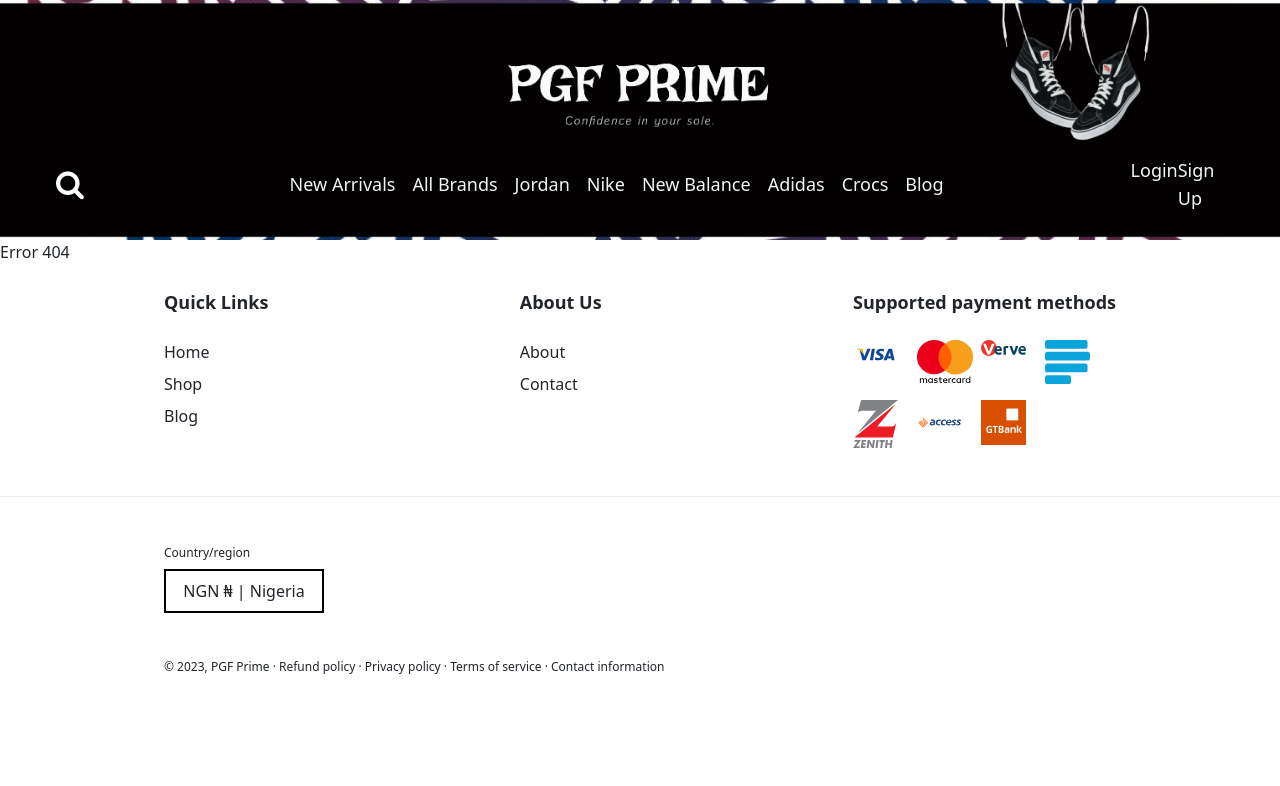
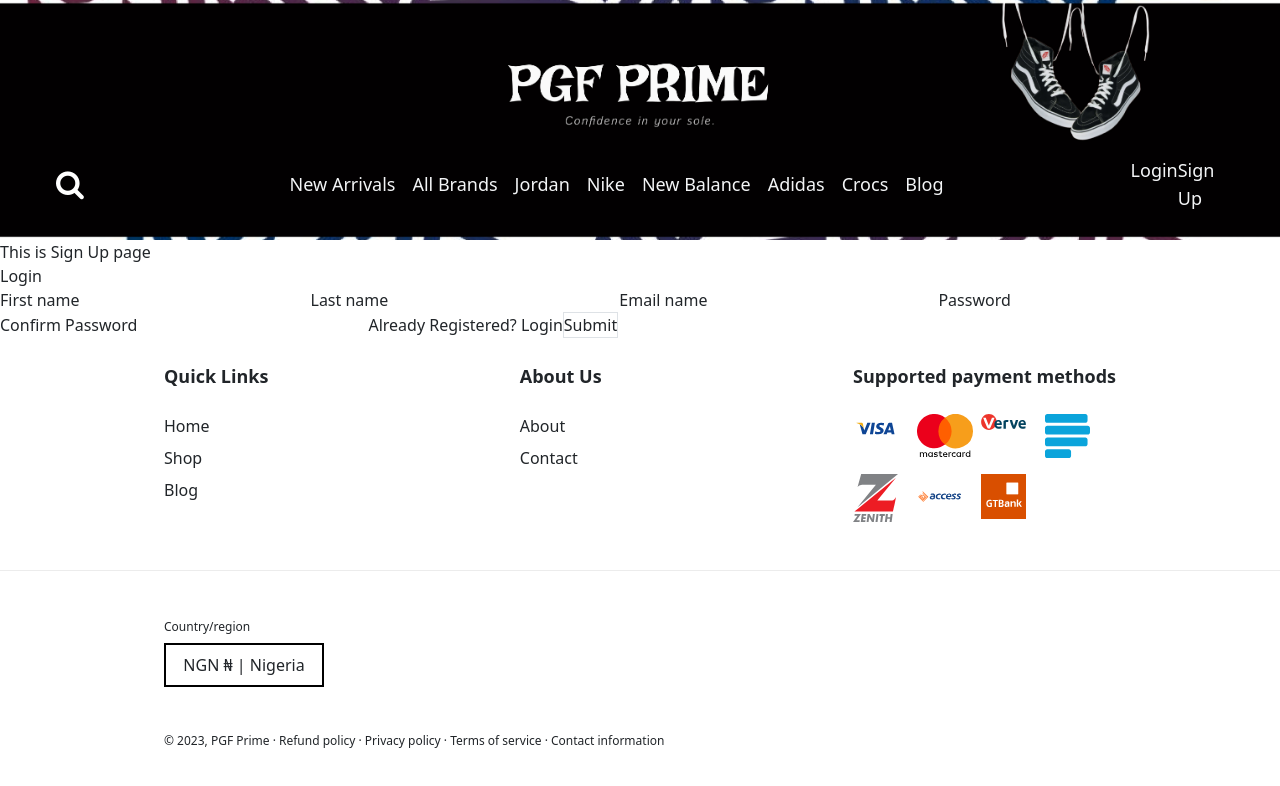
Before and after one commit to apreel-codes/ecommerce, a React (Create React App) app in the folder client/: page /register in a window 1280 px wide. Shown: the top 786 px of the page. Built offline with nearby package versions, Linux system fonts and the light colour scheme; some icons are missing.

Commit message:
still formData

```diff
--- a/client/src/App.js
+++ b/client/src/App.js
@@ -7,7 +7,7 @@
 import NewBrand from "./pages/NewBrand";
 import NewProduct from "./pages/NewProduct";
 import Product from "./pages/Product";
-import SignUp from "./pages/SignUp";
+import Register from "./pages/Register";
 import ErrorPage from "./pages/NoPage";
 import Login from "./pages/Login";
 import Footer from "./components/Footer";
@@ -23,7 +23,7 @@
           <Routes>
             <Route index element={<Home />} />
             <Route path="/home" element={<Home />} />
-            <Route path="/SignUp" element={<SignUp />} />
+            <Route path="/register" element={<Register />} />
             <Route path="/NewBrand" element={<NewBrand />} />
             <Route path="/Brand" element={<Brand />} />
             <Route path="/Checkout" element={<Checkout />} />
--- a/client/src/components/header.js
+++ b/client/src/components/header.js
@@ -27,7 +27,7 @@
 							</nav>
 							<div className="flex flex-row justify-between text-lg text-gray-100 w-[10%]">
                                 <Link to="/Login">Login</Link>
-                                <Link to="/SignUp">Sign Up</Link>
+                                <Link to="/register">Sign Up</Link>
 							</div>
 						</div>
 				    </div>
--- a/client/src/components/input.js
+++ b/client/src/components/input.js
@@ -15,7 +15,7 @@
             setName(event.target.value);
     };
 
-    const SubmitForm = async (e) => {
+    const submitForm = async (e) => {
         e.preventDefault();
 
         const formData = new FormData();
@@ -24,11 +24,12 @@
         formData.append('name', name);
 
             try{
-                await Axios.post('http://localhost:5000/brands',
-                formData
-                )
+                const response = await Axios.post('http://localhost:5000/brands', formData, {
+                // method: "POST",
+                headers: { "Content-Type": "multipart/form-data" }
+                })
                 .then(res => {
-                    console.log(res)
+                    console.log(response)
                 })
                 //    window.location = "/NewBrand"; //redirects to the brand screen
                 } catch (err) {
@@ -45,7 +46,7 @@
             <div className='flex flex-row justify-between w-[80%] h-[37rem] mx-auto bg-white shadow-lg rounded'>
                 <div className='w-[50%] my-auto'>
                     <form className='w-[100%] px-14'
-                    onSubmit={SubmitForm}
+                    onSubmit={submitForm}
                     >
                         <h1 className="font-black text-3xl mt-3">New Brand</h1>
                         <div className='items-center w-[100%]'>
--- a/client/src/pages/Login.js
+++ b/client/src/pages/Login.js
@@ -3,10 +3,30 @@
 
 const Login = () => {
     return (
-        <>
+        <div>
             <p>This is Login page</p>
-            <Link to="/SignUp">SignUp</Link>
-        </>
+            <Link to="/register">SignUp</Link>
+            {/* <form onSubmit={MakeNewUser}>
+                <label>First name</label>
+                <input type="text" required name='first_name' value={first_name} onChange={e => setFirstName(e.target.value)} />
+
+                <label>Last name</label>
+                <input type="text" required name='last_name' value={last_name} onChange={e => setLastName(e.target.value)} />
+
+                <label>Email name</label>
+                <input type="email" required name='email' value={email} onChange={e => setEmail(e.target.value)} />
+
+                <label>Password</label>
+                <input value={password} required name='password' onChange={e => setPassword(e.target.value)} />
+
+                <label>Confirm Password</label>
+                <input value={confirm_password} required name='confirm_password' onChange={e => setConfirmPassword(e.target.value)} />
+
+                <a href='/login'>Already Registered? Login</a>
+
+                <button className='border'>Submit</button>
+            </form> */}
+        </div>
     )
 }
 
--- /dev/null
+++ b/client/src/pages/Register.js
@@ -0,0 +1,72 @@
+import React, { useState } from 'react';
+import Header from "../components/Header";
+import { Link } from 'react-router-dom';
+import Axios from 'axios';
+
+const Register = () => {
+    const [first_name, setFirstName] = useState('');
+    const [last_name, setLastName] = useState('');
+    const [email, setEmail] = useState('');
+    const [password, setPassword] = useState('');
+    const [confirm_password, setConfirmPassword] = useState('');
+
+
+    const MakeNewUser = async (e) => {
+        e.preventDefault();
+
+        try{
+            const user = {
+                first_name,
+                last_name,
+                email,
+                password
+            };
+
+            const response = await fetch("http://localhost:5000/register", {
+                method: "POST",
+                headers: {"Content-Type": "application/json"},
+                body: JSON.stringify(user)
+            });
+            console.log(response)
+        } catch (err) {
+            console.error(err.message)
+        }
+
+    setFirstName('');
+    setLastName('');
+    setEmail('');
+    setPassword('');
+    setConfirmPassword('');
+
+    }
+
+    return (
+        <div>
+            <p>This is Sign Up page</p>
+            <Link to="/Login">Login</Link>
+            <form onSubmit={MakeNewUser}>
+                <label>First name</label>
+                <input type="text" required name='first_name' value={first_name} onChange={e => setFirstName(e.target.value)} />
+
+                <label>Last name</label>
+                <input type="text" required name='last_name' value={last_name} onChange={e => setLastName(e.target.value)} />
+
+                <label>Email name</label>
+                <input type="email" required name='email' value={email} onChange={e => setEmail(e.target.value)} />
+
+                <label>Password</label>
+                <input value={password} required name='password' onChange={e => setPassword(e.target.value)} />
+
+                <label>Confirm Password</label>
+                <input value={confirm_password} required name='confirm_password' onChange={e => setConfirmPassword(e.target.value)} />
+
+                <a href='/login'>Already Registered? Login</a>
+
+                <button className='border'>Submit</button>
+            </form>
+        </div>
+    )
+}
+
+
+export default Register;
--- a/client/src/pages/SignUp.js
+++ /dev/null
@@ -1,14 +0,0 @@
-import Header from "../components/Header";
-import { Routes, Route, Link } from 'react-router-dom';
-
-const SignUp = () => {
-    return (
-        <>
-            <p>This is Sign Up page</p>
-            <Link to="/Login">Login</Link>
-        </>
-    )
-}
-
-
-export default SignUp;
```
Also changed, not shown: 2 other files (tests, documents, lock files or other folders).
